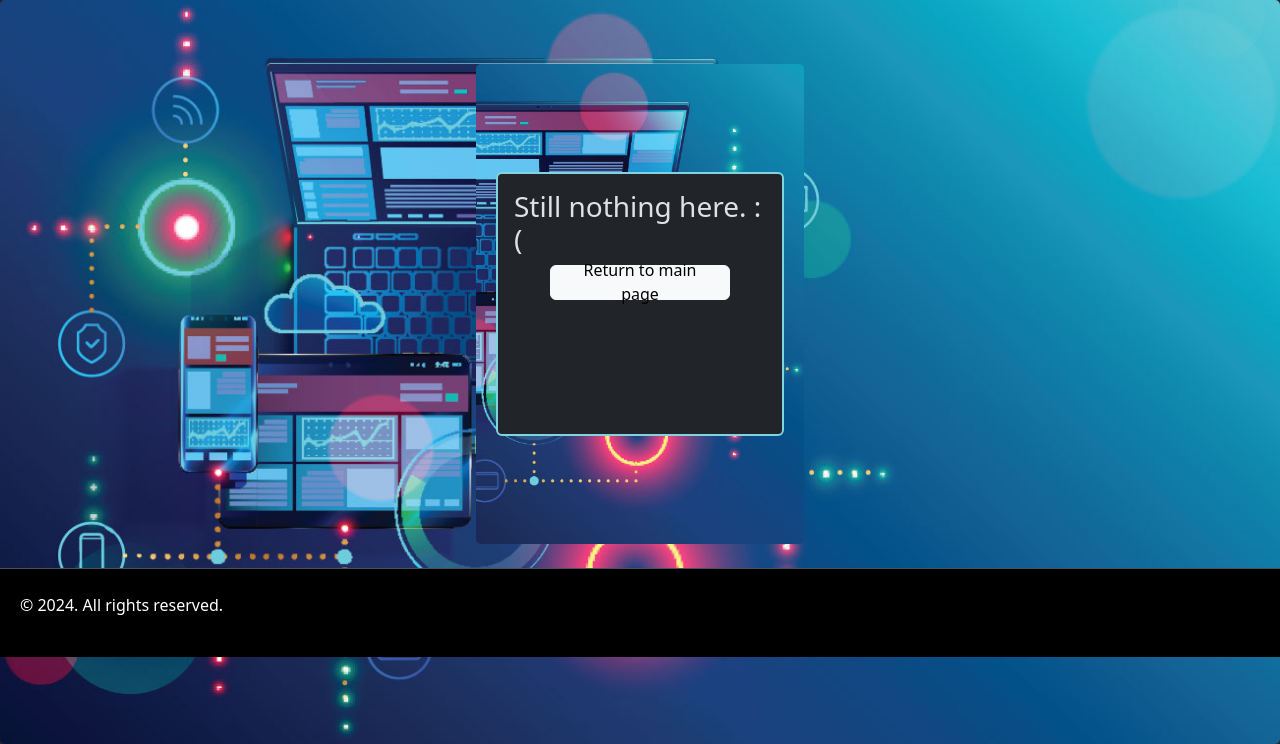
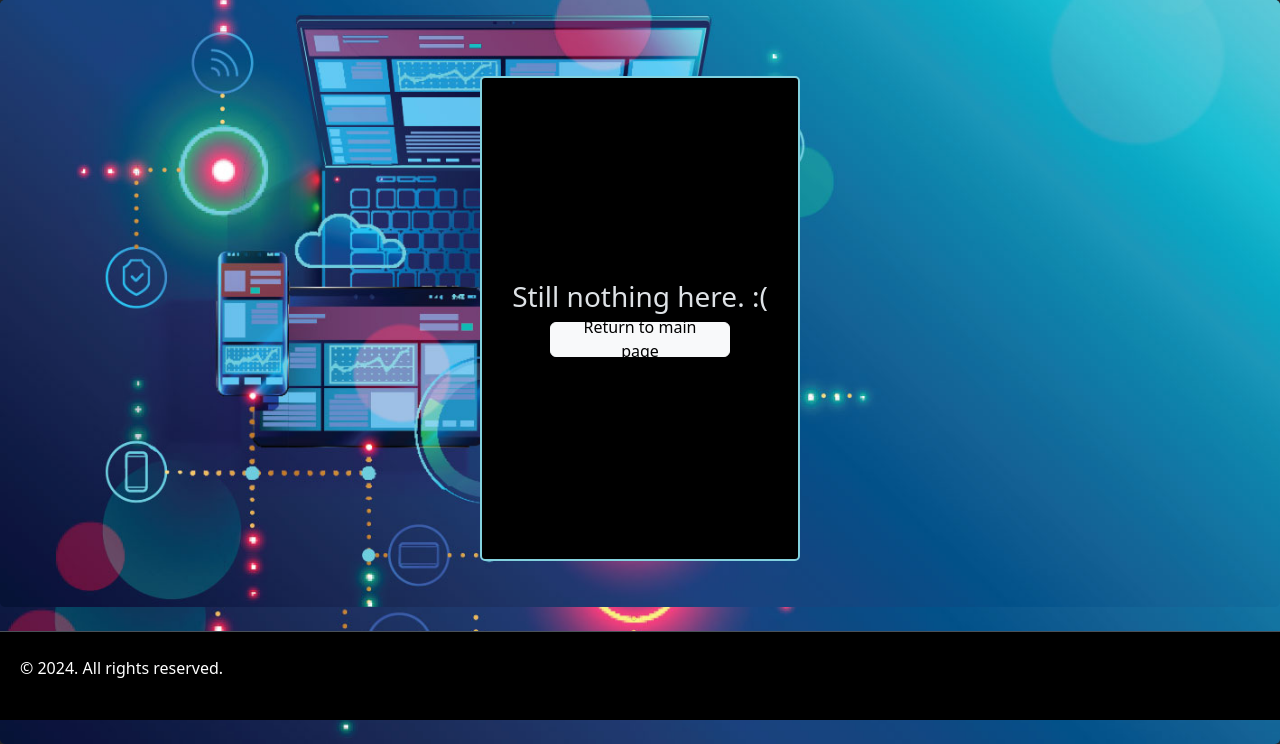
Before and after one commit to evgenievp/web-portfolio-page, a Django app: page /flask-projects/ in a window 1280 px wide. Shown: the part 56-800 px from the top of the page. Run offline with Django 5.2, Linux system fonts and the light colour scheme; data that the repository does not hold is empty.

Commit message:
Flask form fixes. Replace wrong tag names with corresponding for that page.

```diff
--- a/static/css/web_pages.css
+++ b/static/css/web_pages.css
@@ -62,7 +62,7 @@ img {
     max-height: 100px;
 }
 
-.card-django {
+.card-flask {
     display: flex;
     background-color: black;
     justify-content: center;
--- a/templates/flask_repos.html
+++ b/templates/flask_repos.html
@@ -2,10 +2,8 @@
 {% block content %}
     {% load static %}
     <link rel="stylesheet" href="{% static 'css/web_pages.css' %}">
-<div class="page-container">
     <div class="main-container">
-        <div class="card">
-            <div class="card-body">
+        <div class="card-flask">
             <form action="{% url 'index page' %}" method="POST">
                 {% csrf_token %}
                 {% if apps %}
@@ -32,6 +30,5 @@
             </form>
         </div>
     </div>
-    </div>
-</div>
+
 {% endblock %}
```
Lines whose indentation alone changed are shown as unchanged.
